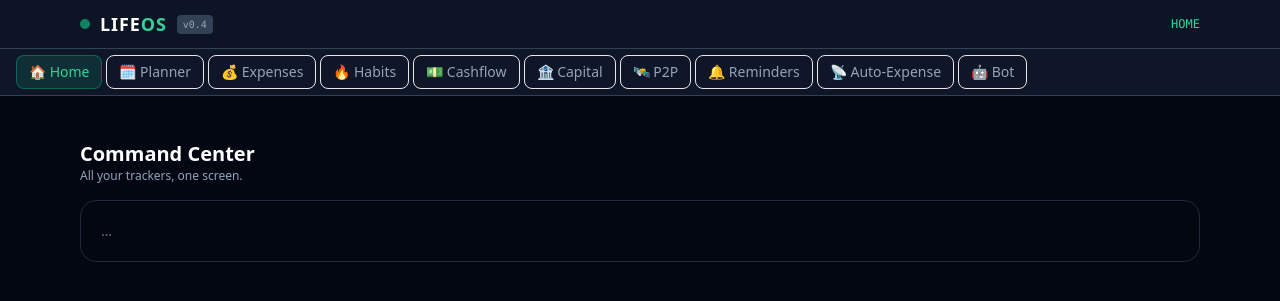
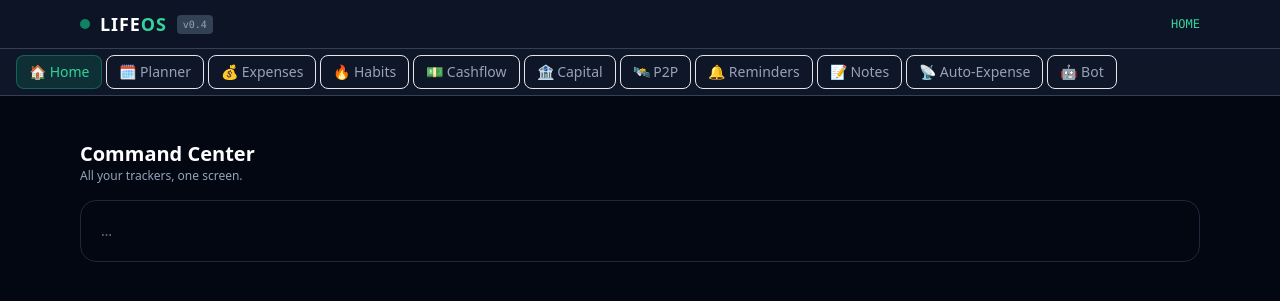
Before and after one commit to deucelenon-glitch/lifeos, a FastAPI app: page / in a window 1280 px wide. Shown: the top 301 px of the page. Run offline with FastAPI, Linux system fonts and the light colour scheme; data comes from the database, SQL or seed files in the repository; data that the repository does not hold is empty; some libraries are stand-ins or nearby versions.

Commit message:
feat(web): enable Notes tab — notepad panel, tab button, kind-aware delete
The notes plugin was registered but had no UI entry point. Adds the
📝 Notes tab (right after Reminders), #notepad-area panel wired to
/api/notes/notepad, pull-map entry, and fixes delete_note to re-render
the correct panel (notes→notepad, reminders→reminders) instead of always
returning the reminders view.

```diff
--- a/app/plugins/notes.py
+++ b/app/plugins/notes.py
@@ -379,7 +379,11 @@ class NotesPlugin(LifeOSPlugin):
         @router.delete("/{note_id}", response_class=HTMLResponse)
         def delete_note(request: Request, note_id: int):
             with global_db.get_connection() as conn:
+                row = conn.execute("SELECT kind FROM notes WHERE id = ?", (note_id,)).fetchone()
+                kind = row["kind"] if row else "note"
                 conn.execute("DELETE FROM notes WHERE id = ?", (note_id,))
-            return reminders_view(request)
+            if kind == "reminder":
+                return reminders_view(request)
+            return notepad_view(request)
 
         return router
--- a/app/templates/index.html
+++ b/app/templates/index.html
@@ -52,6 +52,7 @@
             planner:   { sel: '#planner-list',   url: '/api/planner/view' },
             p2p:       { sel: '#p2p-area',       url: '/api/p2p/view' },
             reminders: { sel: '#reminders-area', url: '/api/notes/reminders' },
+            notes:     { sel: '#notepad-area',   url: '/api/notes/notepad' },
             capital:   { sel: '#capital-area',   url: '/api/capital/view' },
             termux:    { sel: '#termux-area',    url: '/api/termux/view' },
             home:      { sel: '#dash-cards',     url: '/api/dashboard' }
@@ -119,6 +120,9 @@
             <button @click="refreshTab('reminders')"
                     :class="activeTab === 'reminders' ? 'tab-active' : 'tab-inactive'"
                     class="px-3 py-1.5 rounded-lg text-sm font-medium whitespace-nowrap transition border">🔔 Reminders</button>
+            <button @click="refreshTab('notes')"
+                    :class="activeTab === 'notes' ? 'tab-active' : 'tab-inactive'"
+                    class="px-3 py-1.5 rounded-lg text-sm font-medium whitespace-nowrap transition border">📝 Notes</button>
             <button @click="refreshTab('termux')"
                     :class="activeTab === 'termux' ? 'tab-active' : 'tab-inactive'"
                     class="px-3 py-1.5 rounded-lg text-sm font-medium whitespace-nowrap transition border">📡 Auto-Expense</button>
@@ -319,6 +323,17 @@
             </div>
         </div>
 
+        <!-- ============ NOTES TAB ============ -->
+        <div x-show="activeTab === 'notes'" x-cloak class="space-y-5">
+            <div class="mb-2">
+                <h2 class="font-bold text-lg text-white">📝 Notes</h2>
+                <p class="text-xs text-slate-400 mt-0.5">Quick scratchpad — jot ideas, lists and links.</p>
+            </div>
+            <div id="notepad-area" hx-get="/api/notes/notepad" hx-trigger="load">
+                <div class="text-slate-500 py-8 text-center text-sm">Loading notes…</div>
+            </div>
+        </div>
+
         <!-- ============ MONEY TAB ============ -->
         <div x-show="activeTab === 'money'" x-cloak class="space-y-5">
             <div class="mb-2">
```
